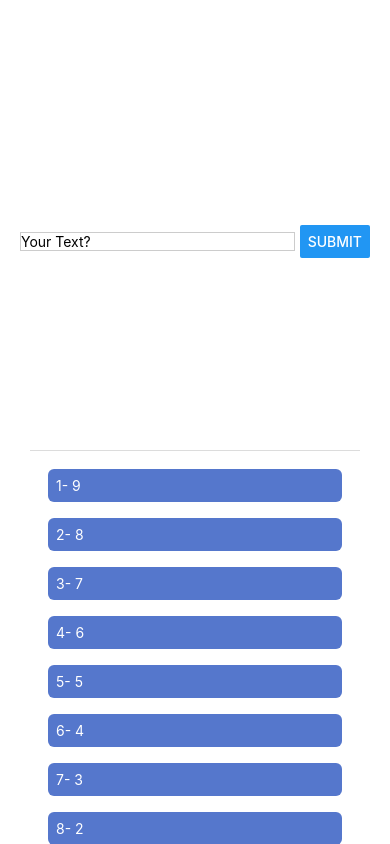
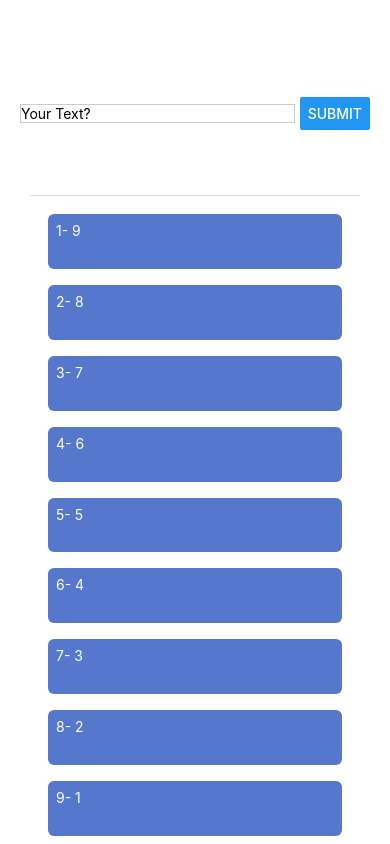
Before and after one commit to BKazimy/NotifierApp, a React Native app: screen / in a window 390 px wide. Built offline with nearby package versions, Linux system fonts and the light colour scheme.

Commit message:
Oct 29, 2024, 5:46 AM

```diff
--- a/App.js
+++ b/App.js
@@ -106,9 +106,9 @@ export default function App() {
         />
       </View>
 
-      <ScrollView style={styles.toDoContainer}>
+      <View style={styles.toDoContainer}>
         {todos.toReversed().map((todo, idx) => (
-          <View // round borders are not supported in <text> on ios so we wrap it in <View>
+          <ScrollView // round borders are not supported in <text> on ios so we wrap it in <View>
             key={todos.indexOf(todo)}
             style={styles.todoItemContainer}
           >
@@ -117,9 +117,9 @@ export default function App() {
             >
               {idx+1}- {todo}
             </Text>
-          </View>
+          </ScrollView>
         ))}
-      </ScrollView>
+      </View>
     </View>
   );
 }
```
